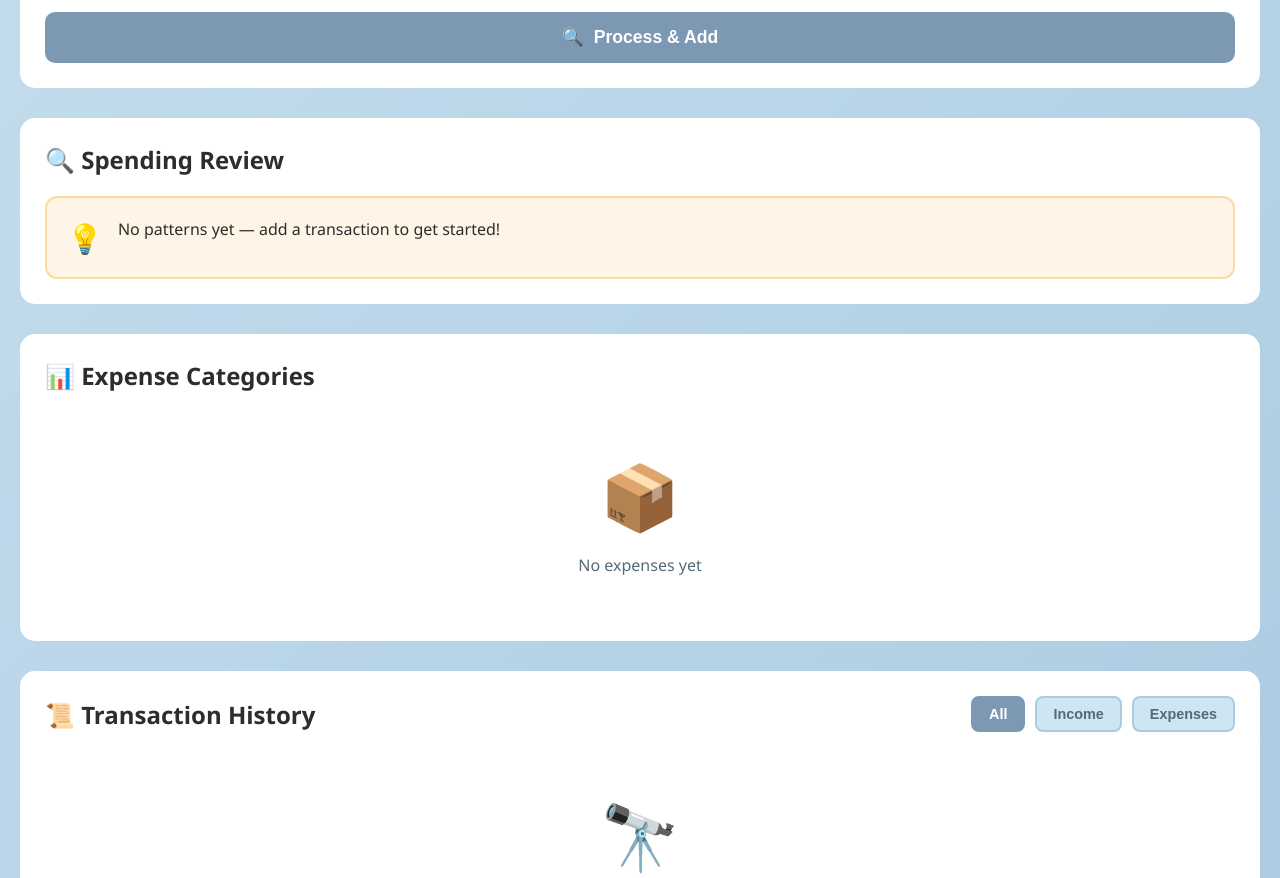
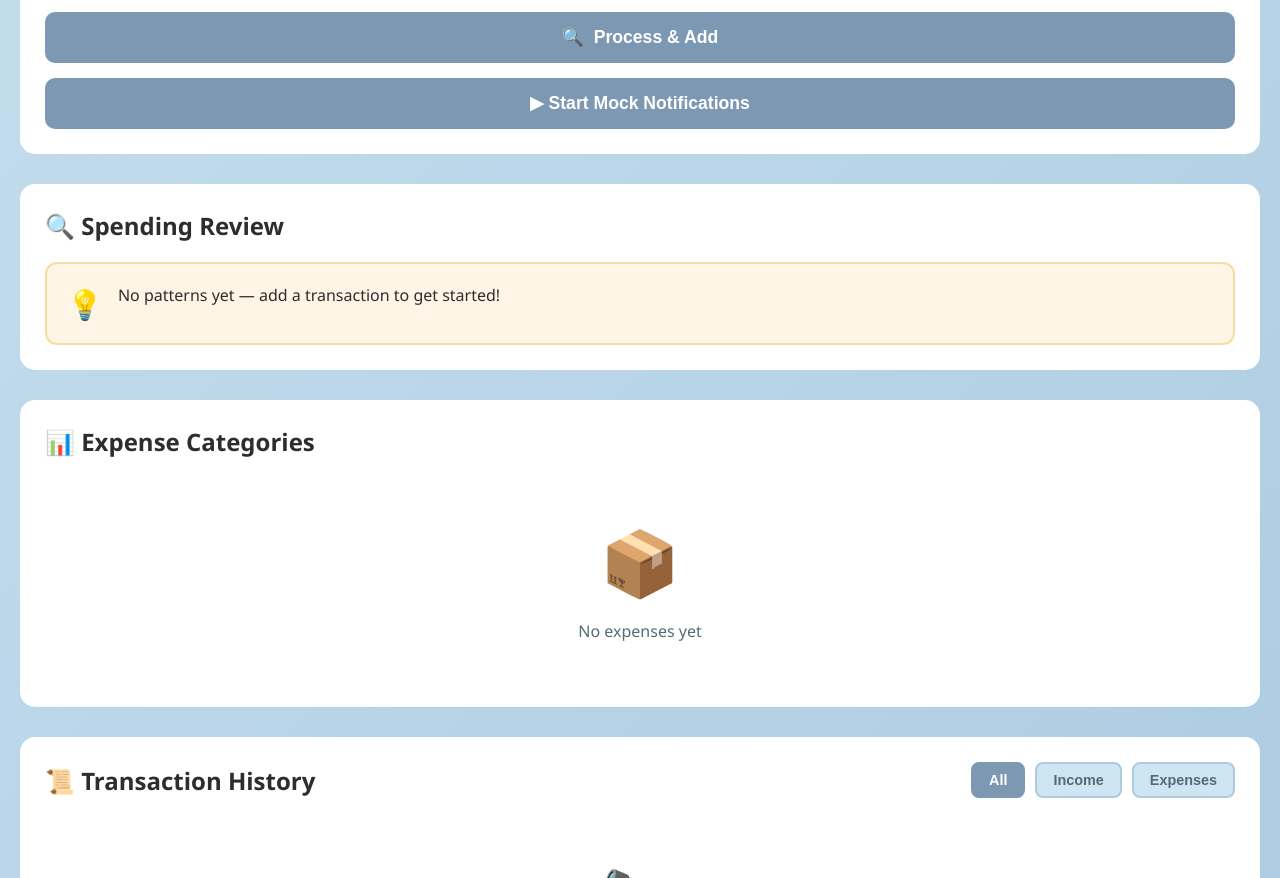
Before and after one commit to VanshPratapSingh7/Ai-Expense-Tracker-frontend, a plain HTML site: page index.html in a window 1280 px wide. Shown: the part 1235-2113 px from the top of the page. Drawn offline with Linux system fonts and the light colour scheme; no server answers.

Commit message:
Update index.html

```diff
--- a/index.html
+++ b/index.html
@@ -95,6 +95,9 @@
                 <button class="btn-primary" onclick="processTransaction()">
                     <span>🔍</span> Process & Add
                 </button>
+                <button class="btn-primary" onclick="startMockNotifications()">
+    ▶ Start Mock Notifications
+</button>
             </div>
         </section>
 
```
